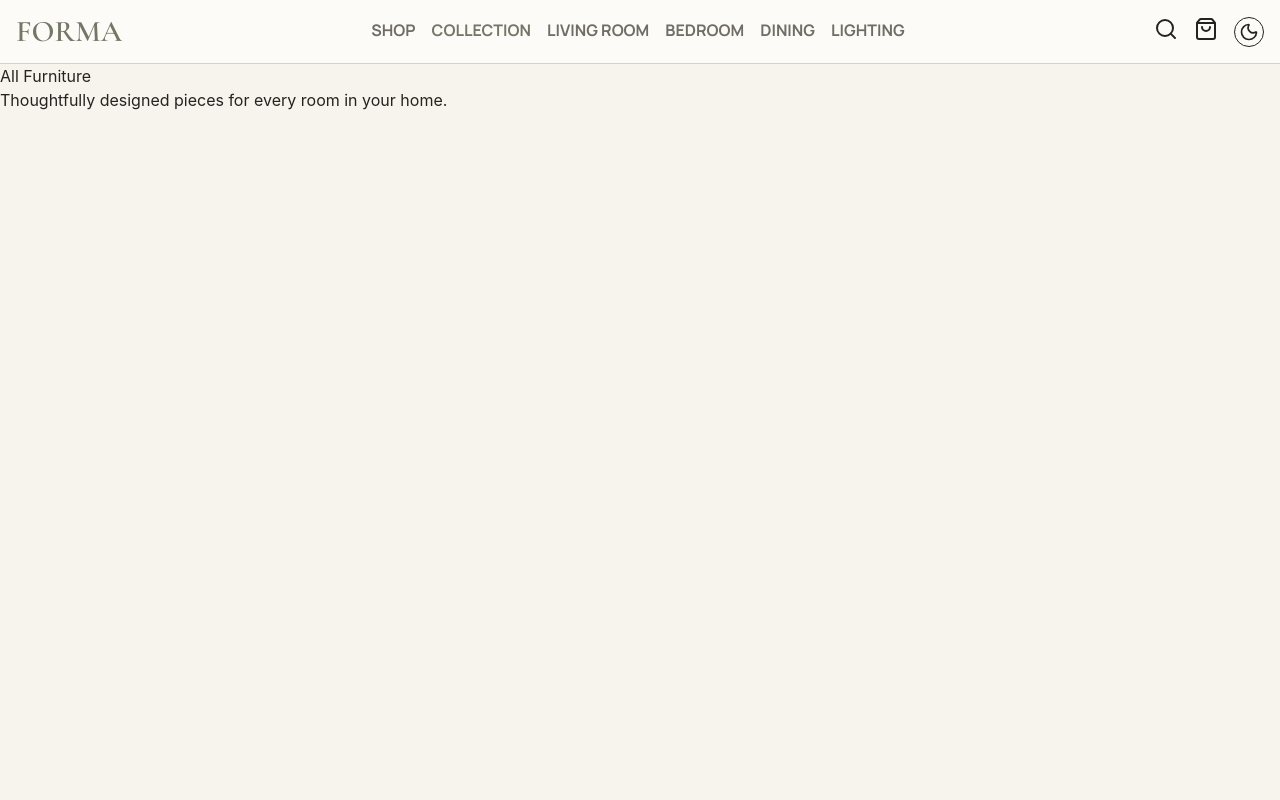
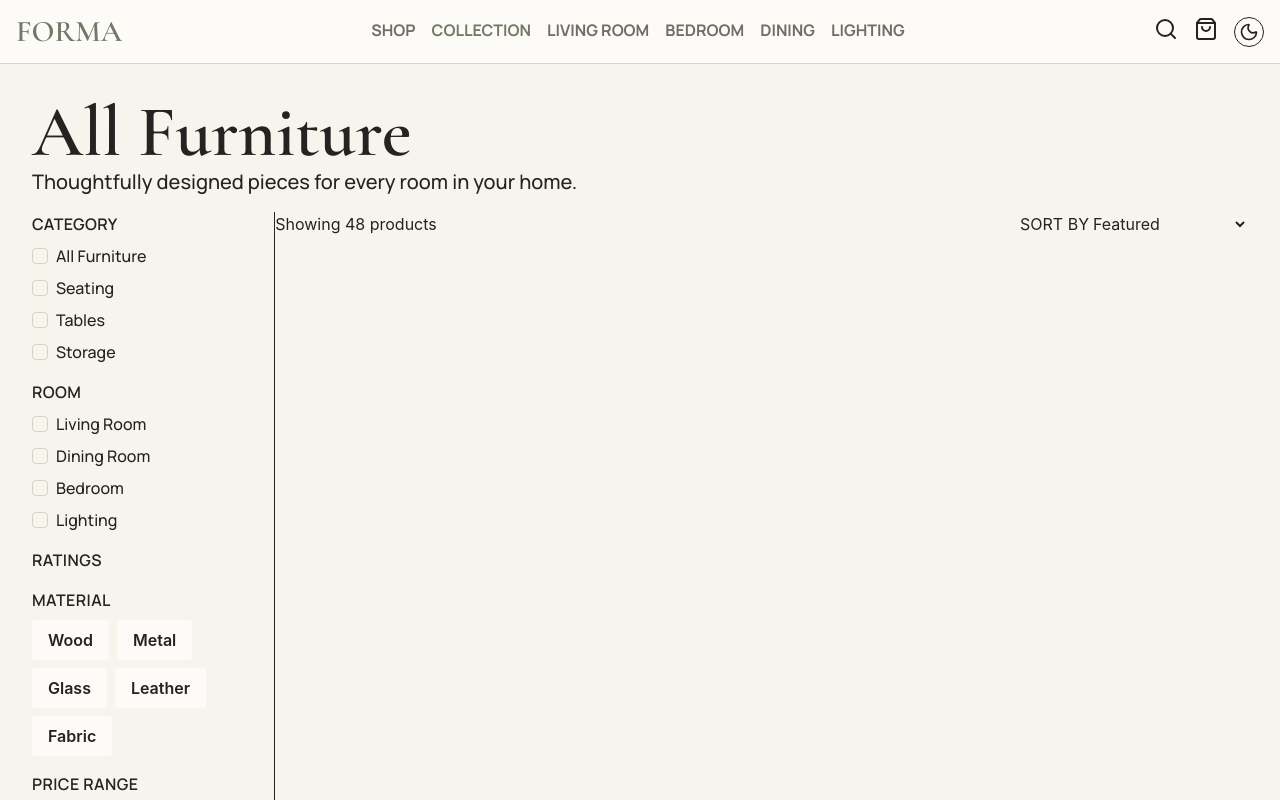
Before and after one commit to Puneetkumarboinpally/Forma, a React (Vite) app: page /collection in a window 1280 px wide. Shown: the top 800 px of the page. Built offline with nearby package versions, Linux system fonts and the light colour scheme.

Commit message:
filter page added

```diff
--- /dev/null
+++ b/src/components/FilterSection.tsx
@@ -0,0 +1,130 @@
+const FilterSection = () => {
+  return (
+    <aside className="flex flex-col gap-4 lg:w-1/5 border-r">
+      {/* --- CATEGORY SECTION --- */}
+      <div className="filter-container">
+        <h2>CATEGORY</h2>
+        <div className="grouped-input">
+          <input
+            className="filter-input"
+            type="radio"
+            name="category"
+            id="all"
+            value="all"
+          />
+          <label className="filter-label" htmlFor="all">
+            All Furniture
+          </label>
+        </div>
+        <div className="grouped-input">
+          <input
+            className="filter-input"
+            type="radio"
+            name="category"
+            id="seating"
+            value="seating"
+          />
+          <label className="filter-label" htmlFor="seating">
+            Seating
+          </label>
+        </div>
+        <div className="grouped-input">
+          <input
+            className="filter-input"
+            type="radio"
+            name="category"
+            id="tables"
+            value="tables"
+          />
+          <label className="filter-label" htmlFor="tables">
+            Tables
+          </label>
+        </div>
+        <div className="grouped-input">
+          <input
+            className="filter-input"
+            type="radio"
+            name="category"
+            id="storage"
+            value="storage"
+          />
+          <label className="filter-label" htmlFor="storage">
+            Storage
+          </label>
+        </div>
+      </div>
+      {/* --- ROOM SECTION --- */}
+      <div className="filter-container">
+        <h2>ROOM</h2>
+        <div className="grouped-input">
+          <input
+            className="filter-input"
+            type="radio"
+            name="living-room"
+            id="living-room"
+          />
+          <label className="filter-label" htmlFor="living-room">
+            Living Room
+          </label>
+        </div>
+        <div className="grouped-input">
+          <input
+            className="filter-input"
+            type="radio"
+            name="dinning-room"
+            id="dinning-room"
+          />
+          <label className="filter-label" htmlFor="dining-room">
+            Dining Room
+          </label>
+        </div>
+        <div className="grouped-input">
+          <input
+            className="filter-input"
+            type="radio"
+            name="bedroom"
+            id="bedroom"
+          />
+          <label className="filter-label" htmlFor="bedroom">
+            Bedroom
+          </label>
+        </div>
+        <div className="grouped-input">
+          <input
+            className="filter-input"
+            type="radio"
+            name="lighting"
+            id="lighting"
+          />
+          <label className="filter-label" htmlFor="lighting">
+            Lighting
+          </label>
+        </div>
+      </div>
+
+      {/* --- RATING SECTION --- */}
+      <div className="filter-container">
+        <h2>RATINGS</h2>
+      </div>
+
+      {/* --- MATERIAL SECTION --- */}
+      <div className="filter-container">
+        <h2>MATERIAL</h2>
+        <div className="flex flex-wrap gap-2 w-48">
+          <button className="filter-btn">Wood</button>
+          <button className="filter-btn">Metal</button>
+          <button className="filter-btn">Glass</button>
+          <button className="filter-btn">Leather</button>
+          <button className="filter-btn">Fabric</button>
+        </div>
+      </div>
+
+      {/* --- PRICE RANGE SECTION */}
+      <div className="filter-container">
+        <h2>PRICE RANGE</h2>
+      </div>
+    </aside>
+  );
+};
+
+export default FilterSection;
--- /dev/null
+++ b/src/components/ProductCollection.tsx
@@ -0,0 +1,23 @@
+import React from "react";
+
+const ProductCollection = () => {
+  return (
+    <section className="h-screen w-4/5">
+      <div className="flex justify-between items-center">
+        <div>
+          <p>Showing 48 products</p>
+        </div>
+        <div>
+          <label htmlFor="sort">SORT BY</label>
+          <select name="sort" id="sort">
+            <option value="default">Featured</option>
+            <option value="price-low">Price: Low to High</option>
+            <option value="price-high">Price: High to Low</option>
+          </select>
+        </div>
+      </div>
+    </section>
+  );
+};
+
+export default ProductCollection;
--- a/src/index.css
+++ b/src/index.css
@@ -221,3 +221,22 @@ body {
     linear-gradient(rgba(0, 0, 0, 0.2), rgba(0, 0, 0, 0.2)),
     url("https://plus.unsplash.com/premium_photo-1683141170332-d7529337265c?auto=format&fit=crop&w=1920&h=1080&q=85");
 }
+/* --- FILTER SECTION*/
+.filter-container {
+  @apply flex flex-col gap-2;
+}
+.filter-container h2 {
+  @apply tracking-wide text-primary font-semibold font-body;
+}
+.grouped-input {
+  @apply flex items-center gap-2;
+}
+.filter-input {
+  @apply h-4 w-4 appearance-none rounded-sm border border-border checked:bg-muted;
+}
+.filter-label {
+  @apply font-medium font-body;
+}
+.filter-btn {
+  @apply py-2 px-4 bg-surface text-primary rounded font-semibold cursor-pointer active:scale-95;
+}
--- a/src/pages/CollectionPage.tsx
+++ b/src/pages/CollectionPage.tsx
@@ -1,11 +1,19 @@
+import FilterSection from "../components/FilterSection";
+import ProductCollection from "../components/ProductCollection";
+
 const CollectionPage = () => {
   return (
-    <div className="h-screen">
+    <div className="h-full p-8">
       <div>
-        <h1>All Furniture</h1>
-        <p>Thoughtfully designed pieces for every room in your home.</p>
+        <h1 className="text-7xl font-display font-bold">All Furniture</h1>
+        <p className="text-xl font-body font-medium">
+          Thoughtfully designed pieces for every room in your home.
+        </p>
       </div>
-
+      <div className="lg:flex mt-4">
+        <FilterSection />
+        <ProductCollection />
+      </div>
     </div>
   );
 };
```
